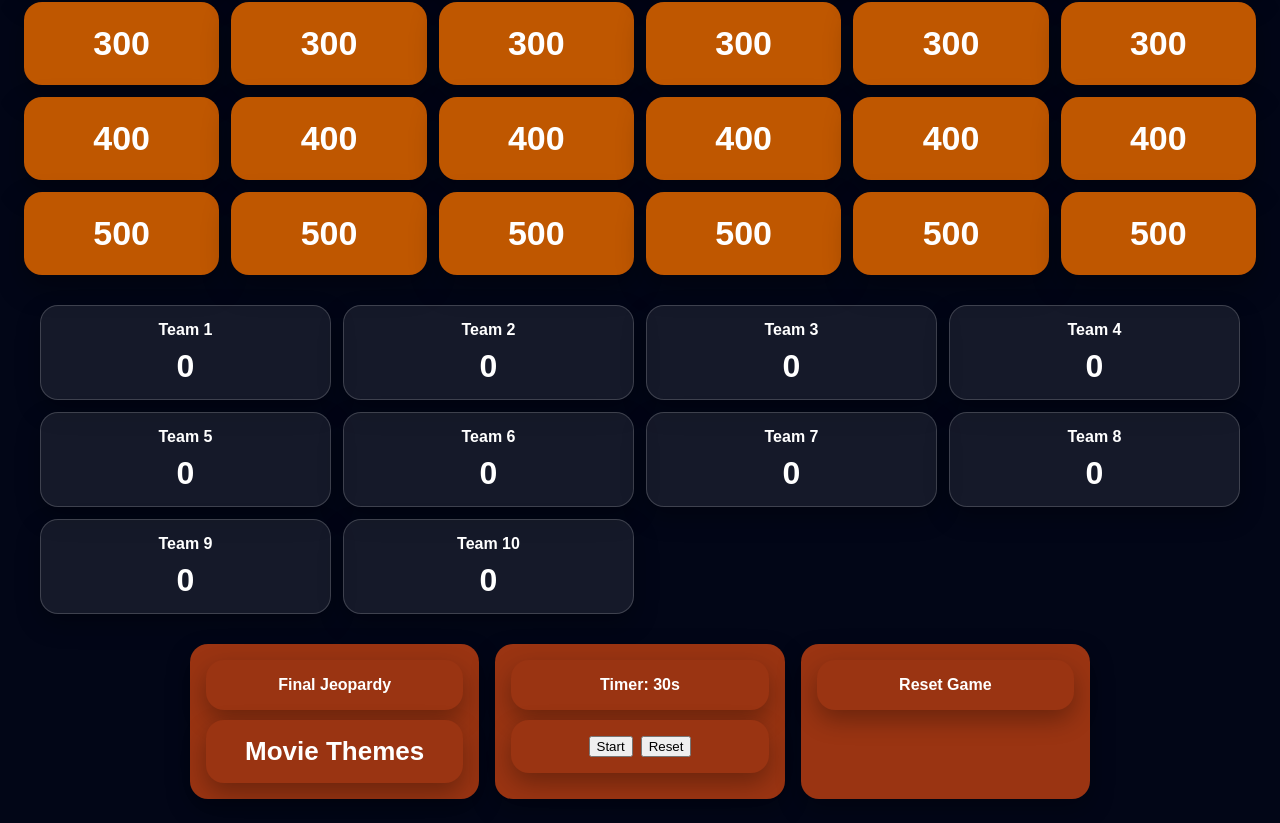
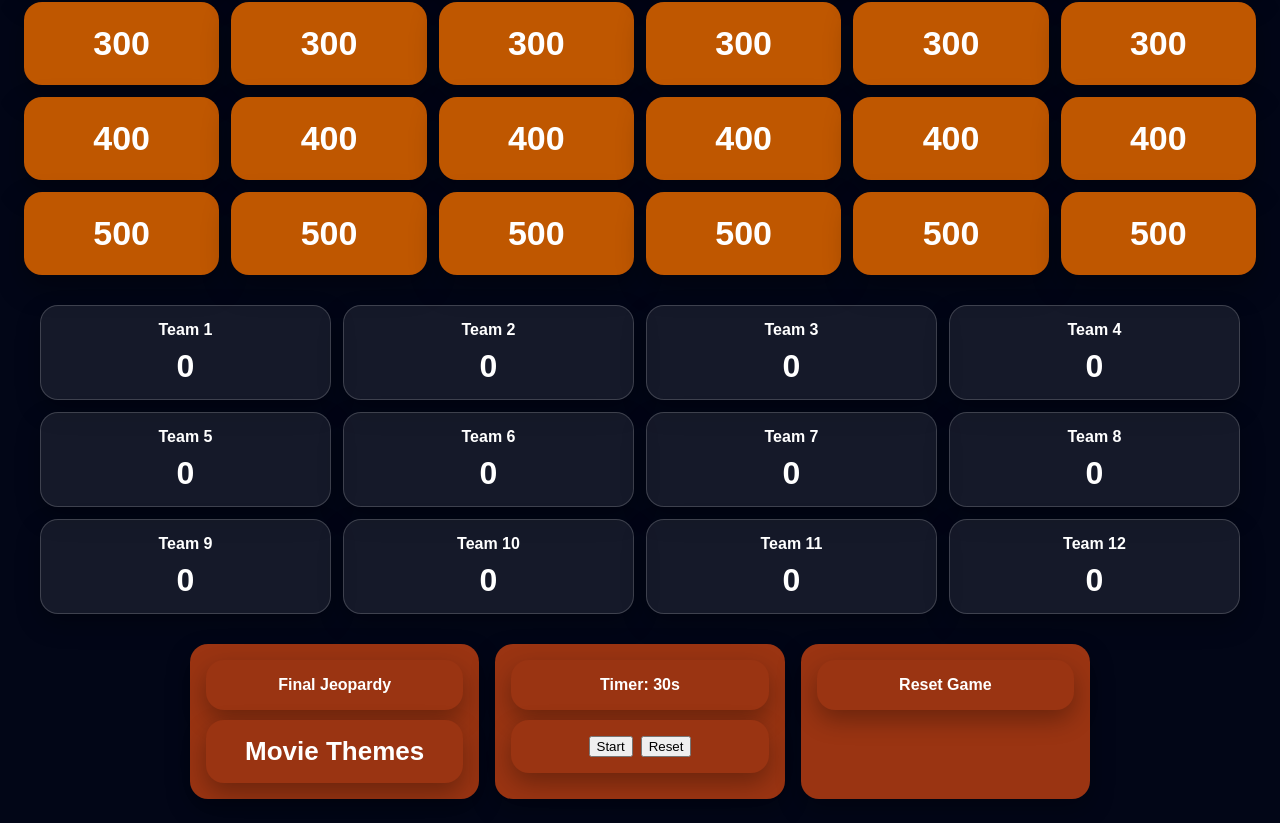
Before and after one commit to bham-netizen/Dickinson-Name-that-tune, a React (Vite) app: page / in a window 1280 px wide. Shown: the part 426-1249 px from the top of the page. Built offline with nearby package versions, Linux system fonts and the light colour scheme.

Commit message:
Update App.jsx

```diff
--- a/src/App.jsx
+++ b/src/App.jsx
@@ -15,8 +15,8 @@ function NameThatTuneDeluxe() {
   const [selected, setSelected] = useState(null);
   const [revealed, setRevealed] = useState(false);
   const [used, setUsed] = useState({});
-  const [scores, setScores] = useState([0, 0, 0, 0, 0, 0, 0, 0, 0, 0]);
-  const [teamNames, setTeamNames] = useState(["Team 1", "Team 2", "Team 3", "Team 4", "Team 5", "Team 6", "Team 7", "Team 8", "Team 9", "Team 10"]);
+  const [scores, setScores] = useState([0, 0, 0, 0, 0, 0, 0, 0, 0, 0, 0, 0]);
+  const [teamNames, setTeamNames] = useState(["Team 1", "Team 2", "Team 3", "Team 4", "Team 5", "Team 6", "Team 7", "Team 8", "Team 9", "Team 10", "Team 11", "Team 12"]);
   const [timeLeft, setTimeLeft] = useState(30);
   const [timerRunning, setTimerRunning] = useState(false);
   const [showFinal, setShowFinal] = useState(false);
@@ -64,7 +64,7 @@ function NameThatTuneDeluxe() {
     const sure = window.confirm("Reset used clues and scores?");
     if (!sure) return;
     setUsed({});
-    setScores([0, 0, 0, 0, 0, 0, 0, 0, 0, 0]);
+    setScores([0, 0, 0, 0, 0, 0, 0, 0, 0, 0, 0, 0]);
     setSelected(null);
     setRevealed(false);
     resetTimer();
```
